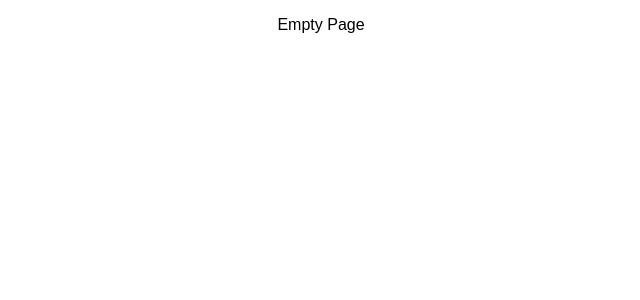
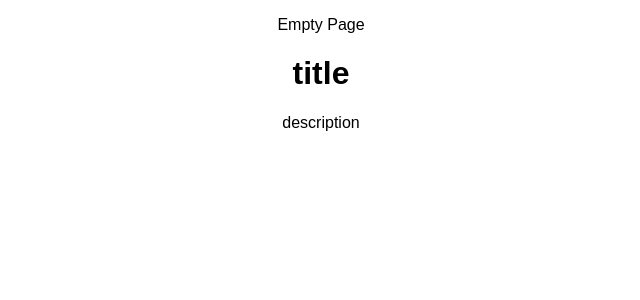
Before and after one commit to BenStretar/weekend_movie_saga, a React (Create React App) app: page /#/ in a window 1280 px wide. Shown: the top 300 px of the page, without its empty margins (319-959 px from the left). Built offline with nearby package versions, Linux system fonts and the light colour scheme.

Commit message:
added movielist

```diff
--- a/src/components/MovieList/MovieList.js
+++ b/src/components/MovieList/MovieList.js
@@ -4,11 +4,12 @@ import { connect } from 'react-redux';
 class MovieList extends Component {
     render(){
         return(
-            <div>
-
+            <div className="movieCard">
+                <h1>title</h1>
+                <p>description</p>
             </div>
         )
     }
 }
 
-export default MovieList;
+export default connect()(MovieList);
```
